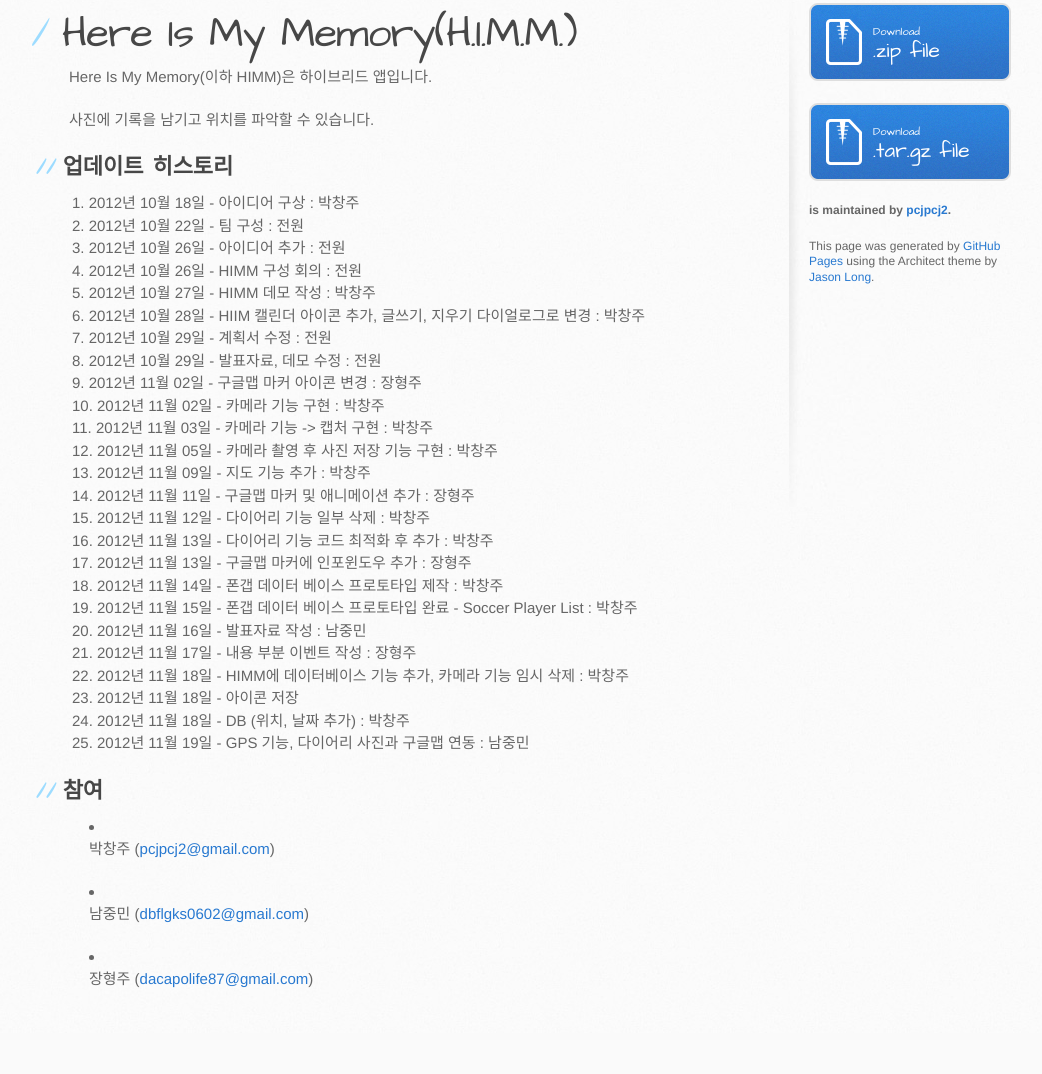
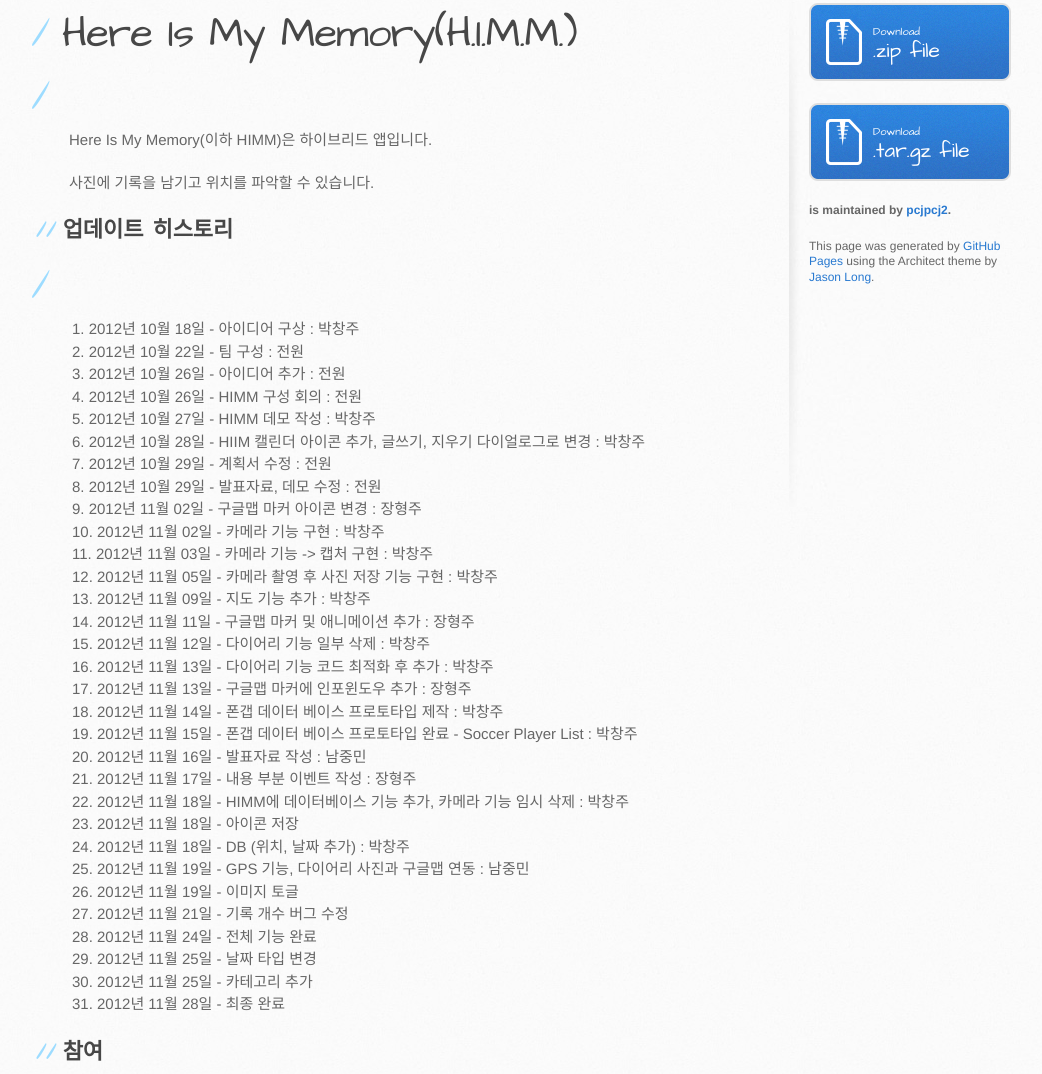
Before and after one commit to ChangJoo-Park/HIMM, a plain HTML site: page index.html in a window 1280 px wide. Shown: the part 229-1303 px from the top of the page, without its empty margins (101-1143 px from the left). Before the commit the page ends 1262 px from the top, so only its background shows below. Drawn offline with Linux system fonts and the light colour scheme.

```diff
--- a/index.html
+++ b/index.html
@@ -30,11 +30,15 @@
         <section id="main-content">
           <h1><strong>Here Is My Memory(H.I.M.M.)</strong></h1>
 
+<h1></h1>
+
 <p>Here Is My Memory(이하 HIMM)은 하이브리드 앱입니다.</p>
 
 <p>사진에 기록을 남기고 위치를 파악할 수 있습니다.</p>
 
 <h2><em>업데이트 히스토리</em></h2>
+
+<h1></h1>
 
 <ol>
 <li>2012년 10월 18일 - 아이디어 구상 : 박창주</li>
@@ -62,7 +66,15 @@
 <li>2012년 11월 18일 - 아이콘 저장</li>
 <li>2012년 11월 18일 - DB (위치, 날짜 추가) : 박창주</li>
 <li>2012년 11월 19일 - GPS 기능, 다이어리 사진과 구글맵 연동 : 남중민</li>
+<li>2012년 11월 19일 - 이미지 토글</li>
+<li>2012년 11월 21일 - 기록 개수 버그 수정</li>
+<li>2012년 11월 24일 - 전체 기능 완료</li>
+<li>2012년 11월 25일 - 날짜 타입 변경</li>
+<li>2012년 11월 25일 - 카테고리 추가</li>
+<li>2012년 11월 28일 - 최종 완료</li>
 </ol><h2><em>참여</em></h2>
+
+<h1></h1>
 
 <ul>
 <li><p>박창주 (<a href="mailto:pcjpcj2@gmail.com">pcjpcj2@gmail.com</a>)</p></li>
```
Also changed, not shown: params.json (+1 -1 lines).
